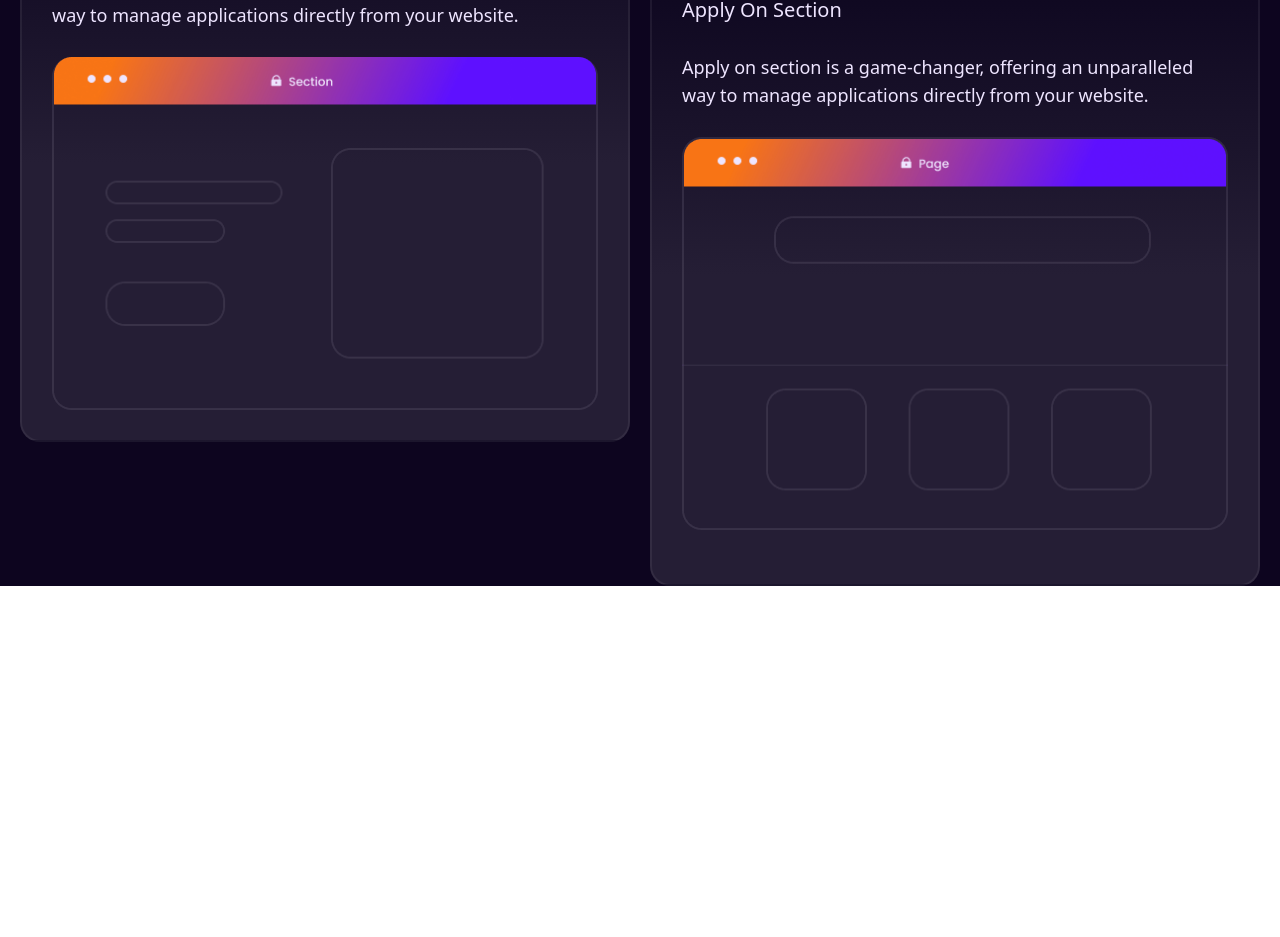
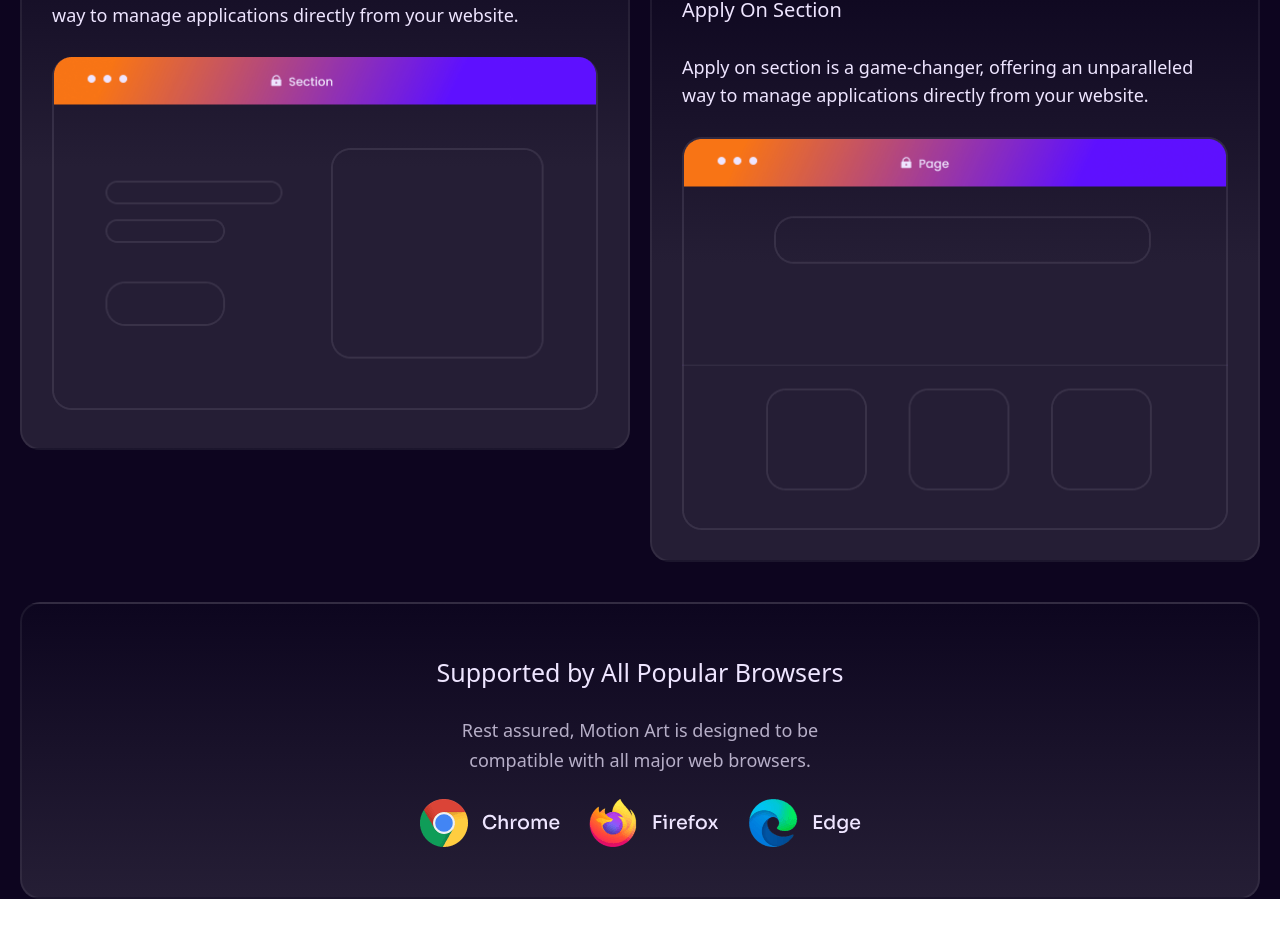
Before and after one commit to RawshanaraEity/Motion-Art, a React (Vite) app: page / in a window 1280 px wide. Shown: the part 1539-2476 px from the top of the page. Before the commit the page ends 2125 px from the top, so only its background shows below. Built offline with nearby package versions, Linux system fonts and the light colour scheme.

Commit message:
added browser section

```diff
--- a/src/Component/Apply/Apply.jsx
+++ b/src/Component/Apply/Apply.jsx
@@ -7,7 +7,7 @@ const Apply = () => {
                 <h2 className="text-[35px] font-medium leading-[55px] text-center">Apply On Any Section Or Enable For Whole Page</h2>
             </div>
             <div className="flex gap-5 mt-20 mx-5">
-                <div className="mb-36 border-2 border-[#FFFFFF10] rounded-[20px] p-[30px] bg-gradient-to-b from-[#0D061F] via-[#251E35] to-[#251E35]">
+                <div className="mb-28 border-2 border-[#FFFFFF10] rounded-[20px] p-[30px] bg-gradient-to-b from-[#0D061F] via-[#251E35] to-[#251E35]">
                     <h4 className="text-[20px] font-medium">Apply On Section</h4>
                     <p className="text-[18px] font-light leading-7 py-7">Apply on section is a game-changer, offering an unparalleled way to manage applications directly from your website. </p>
                     <img src="/image/motionarteffect-img11.png" alt="" />
--- /dev/null
+++ b/src/Component/Browser/Browser.jsx
@@ -0,0 +1,17 @@
+
+
+const Browser = () => {
+    return (
+        <div className="my-10 px-5">
+            <div className="bg-gradient-to-b from-[#0D061F] to-[#251E35] text-center py-[50px] px-[30px] border-[2px] border-[#FFFFFF10] rounded-[20px]">
+                <h2 className="text-[25px] font-medium">Supported by All Popular Browsers</h2>
+                <p className="text-[18px] text-[#EEE5FFBD] font-light leading-[30px] w-[430px] mx-auto py-6">Rest assured, Motion Art is designed to be compatible with all major web browsers.</p>
+                <div className="flex justify-center">
+                <img src="/public/image/motionarteffect-img8.png" alt="" />
+                </div>
+            </div>
+        </div>
+    );
+};
+
+export default Browser;
--- a/src/Pages/Home/Home.jsx
+++ b/src/Pages/Home/Home.jsx
@@ -1,5 +1,6 @@
 import Apply from "../../Component/Apply/Apply";
 import Banner from "../../Component/Banner/Banner";
+import Browser from "../../Component/Browser/Browser";
 import Hero from "../../Component/Hero/Hero";
 import Reviews from "../../Component/Reviews/Reviews";
 
@@ -11,6 +12,7 @@ const Home = () => {
            <Reviews/>
            <Hero/>
            <Apply/>
+           <Browser/>
         </div>
     );
 };
```
